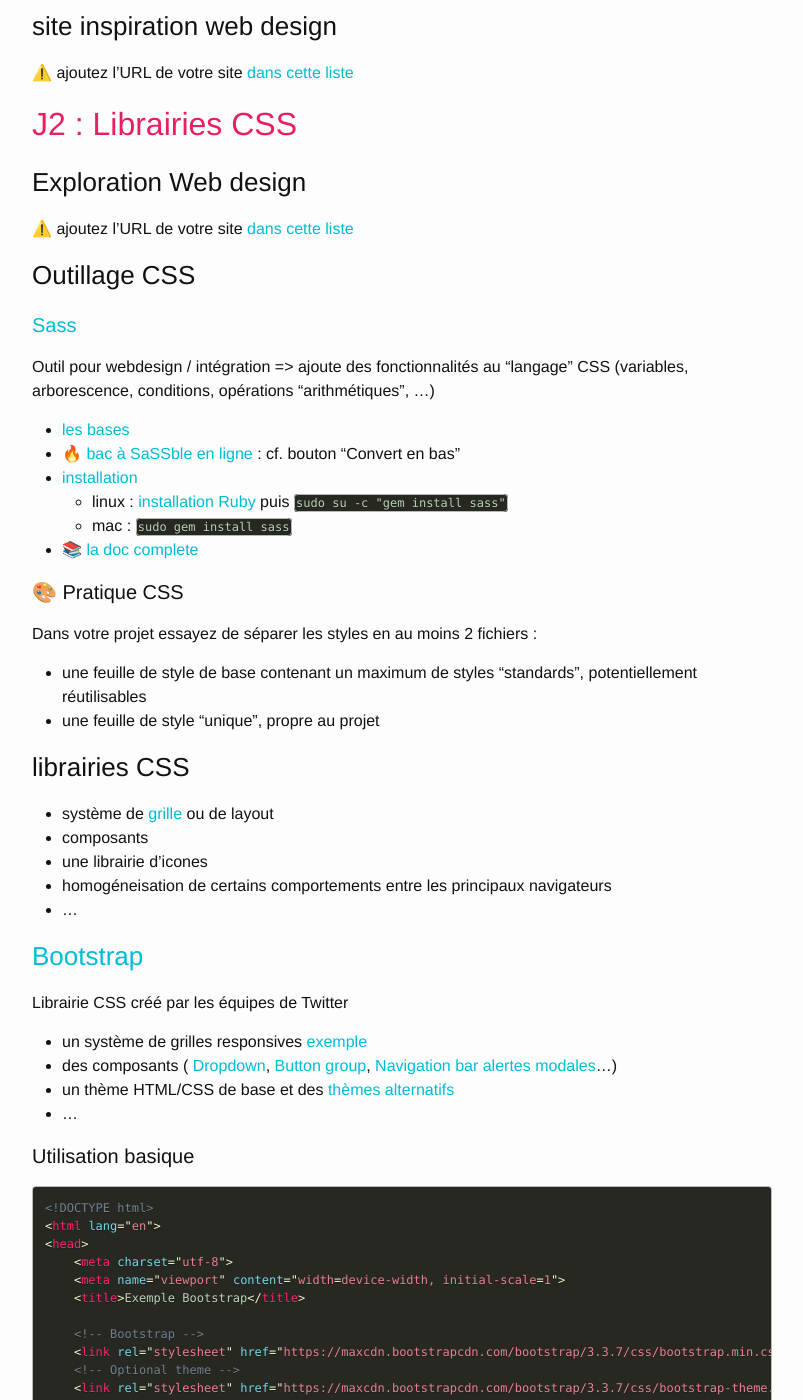
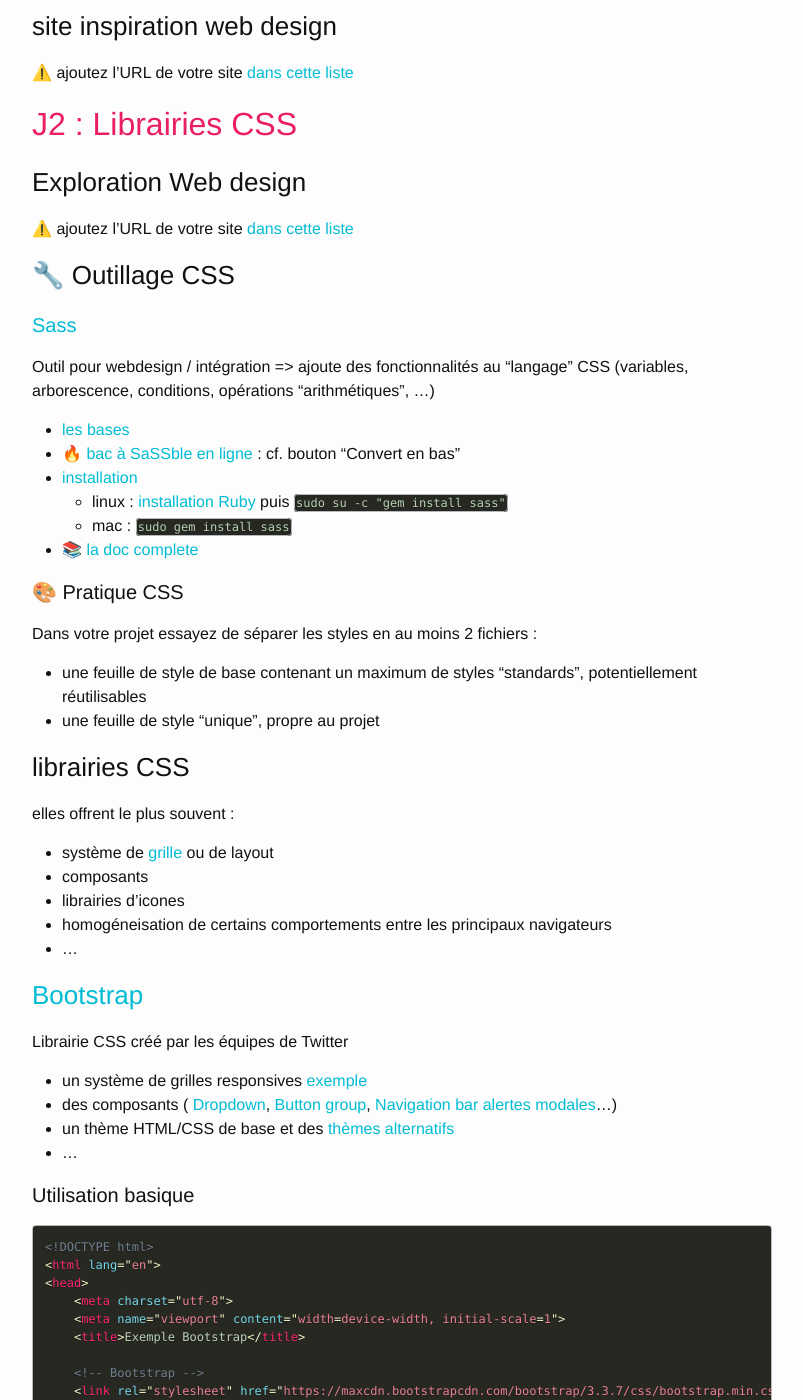
Before and after one commit to cappert/support, a Jekyll site: the page built from _posts/2016-09-05-semaine10.md, in a window 1280 px wide and 1400 px high, scrolled down 634 px. Shown: the whole window, without its empty margins (238-1041 px from the left). Built offline with Jekyll 4.4.1, drawn with Linux system fonts in a browser that asks for light colours; emoji names are drawn with the system emoji font.

Commit message:
S10 J2 : CSS

```diff
--- a/_posts/2016-09-05-semaine10.md
+++ b/_posts/2016-09-05-semaine10.md
@@ -32,7 +32,7 @@
 
 :warning: ajoutez l'URL de votre site [dans cette liste](https://docs.google.com/spreadsheets/d/1YHbAiwlaQeCCtKHWmZs7Hkf9-jM5oHP__4iQGXxB5aY/edit?usp=sharing)
 
-### Outillage CSS
+### :wrench: Outillage CSS
 
 #### [Sass](http://sass-lang.com)
 
@@ -54,9 +54,11 @@
 
 ### librairies CSS
 
+elles offrent le plus souvent :
+
 - système de [grille](http://www.opentuto.com/comprendre-le-concept-de-grille-dans-le-webdesign/) ou de layout
 - composants
-- une librairie d'icones
+- librairies d'icones
 - homogéneisation de certains comportements entre les principaux navigateurs
 - ...
 
```
